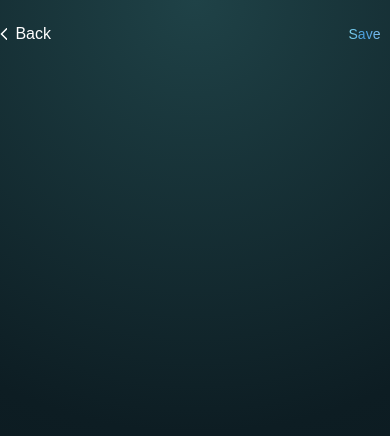
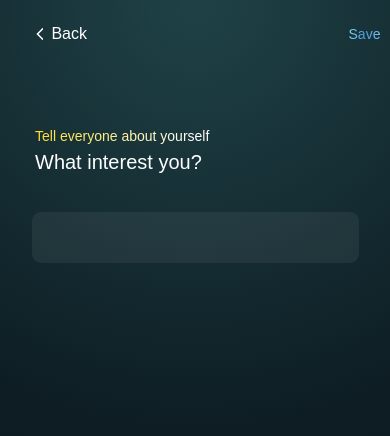
Before and after one commit to zabzuls/project-web-app, a Next.js app: page /interest in a window 390 px wide. Shown: the top 436 px of the page. Built offline with nearby package versions, Linux system fonts and the light colour scheme.

Commit message:
[update] fitur interest

```diff
--- a/src/components/InterestPage/InterestPage.tsx
+++ b/src/components/InterestPage/InterestPage.tsx
@@ -5,9 +5,21 @@ export default function InterestPage() {
   return (
     <div className=" h-screen w-screen  bg-custom-gradient lg:items-center ">
       <div className="flex justify-between items-center">
-        <ButtonBack path="/" />
-        <button className="text-[14px] w-[51px] h[17px] pt-[22px] pr-[8-px] bg-gradient-to-r from-[#ABFFFD] via-[#4599DB] to-[#AADAFF] bg-clip-text text-transparent">Save</button>
+        <ButtonBack path="/profile" />
+        <button className="text-[14px] w-[51px] h[17px] pt-[22px] pr-[8-px] bg-gradient-to-r from-[#ABFFFD] via-[#4599DB] to-[#AADAFF] bg-clip-text text-transparent">
+          Save
+        </button>
       </div>
+      <h2 className="pl-[35px] pt-[80px] text-[14px] bg-gradient-to-r from-[#FFD700] via-[#FFFFFF] to-[#FFB700] text-transparent bg-clip-text">
+        Tell everyone about yourself
+      </h2>
+      <h1 className="pl-[35px] text-white text-[20px]">What interest you?</h1>
+      <div className="flex justify-center">
+      <input
+        type="text"
+        className="h-[51px] w-[327px] rounded-[9px] mt-[35px] bg-[#FFFFFF0F] bg-opacity-6 text-[13px] pl-[17px]"
+        />
+        </div>
     </div>
   );
 }
--- a/src/components/fragments/button/ButtonBack.tsx
+++ b/src/components/fragments/button/ButtonBack.tsx
@@ -11,7 +11,7 @@ export default function ButtonBack({path}:pathProps) {
     redirect(path)
   }
   return (
-    <button onClick={handleButton} className="lg:hidden flex items-center space-x-2 w-[51px] h[17px] pt-[22px] ml-[18px">
+    <button onClick={handleButton} className="lg:hidden flex items-center space-x-2 w-[51px] h[17px] pt-[22px] ml-[36px]">
       <svg
         width="10"
         height="16"
```
